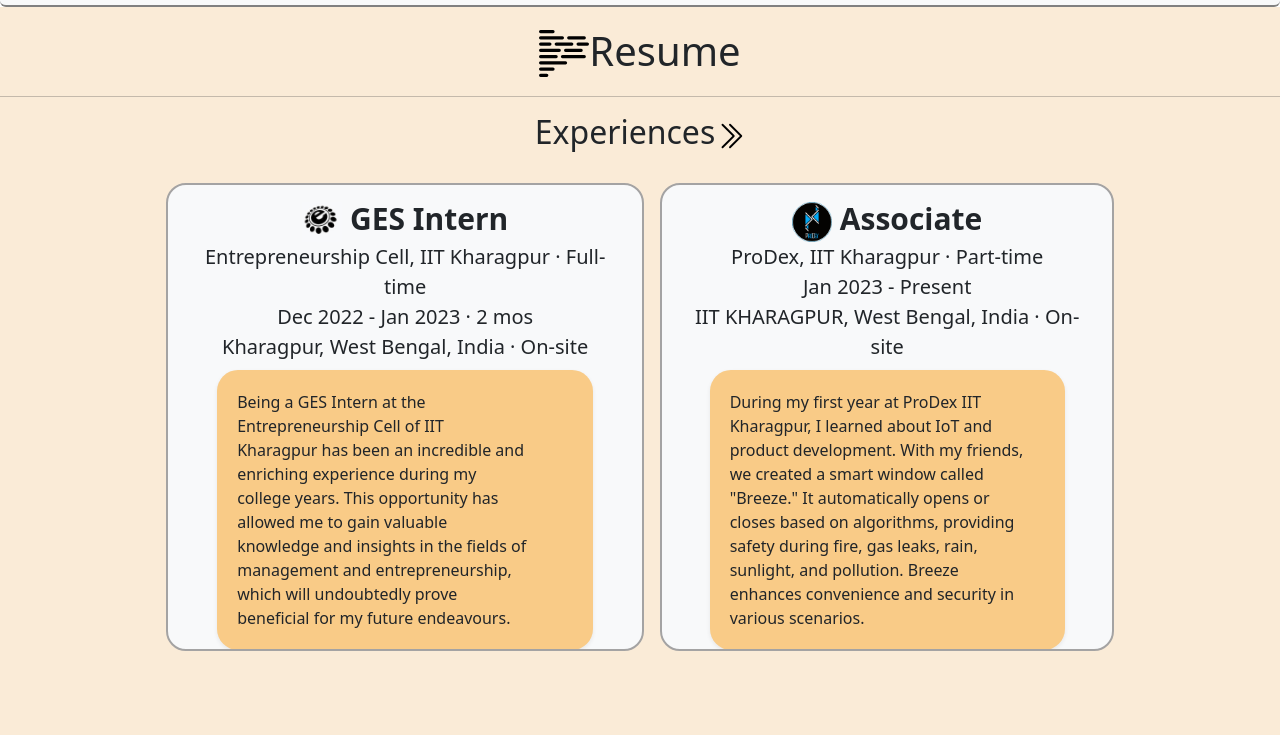
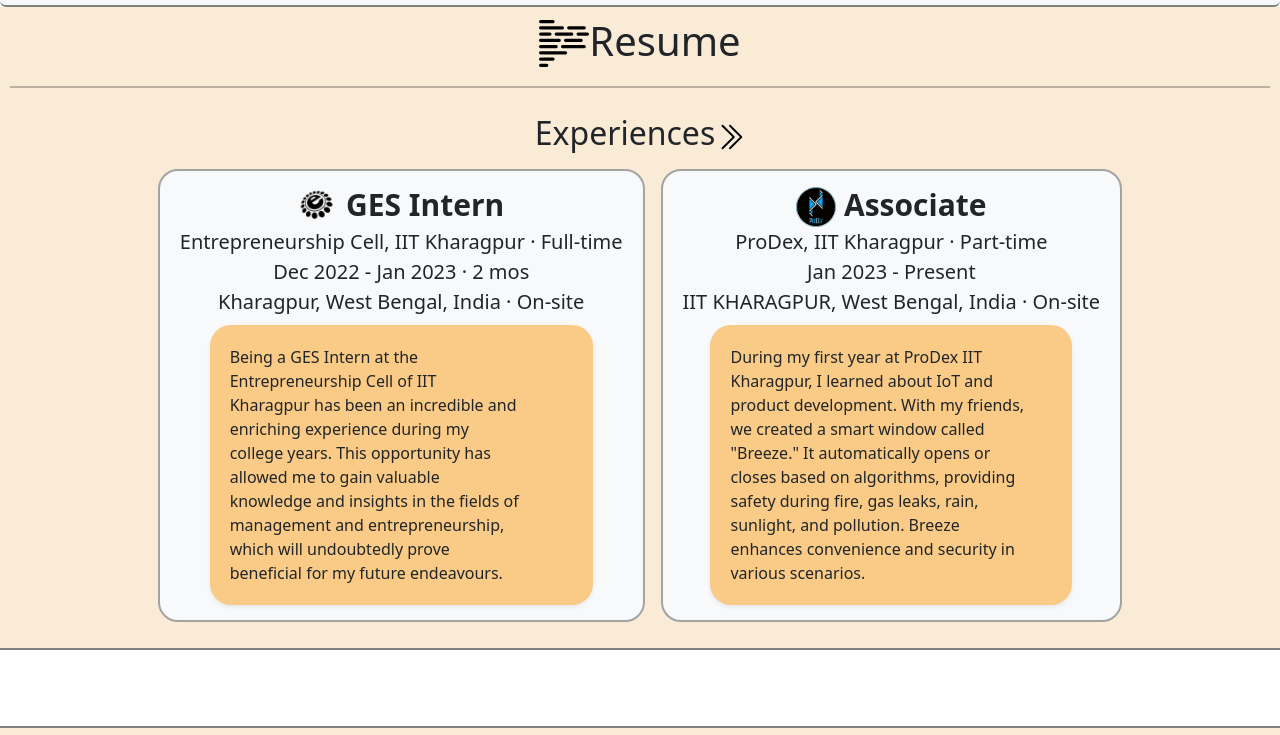
Before and after one commit to Abhyaksh/My-Portfolio, a plain HTML site: page resume.html in a window 1280 px wide. Shown: the part 51-786 px from the top of the page. Drawn offline with nearby package versions, Linux system fonts and the light colour scheme.

Commit message:
Add files via upload

```diff
--- a/resume.html
+++ b/resume.html
@@ -38,15 +38,14 @@
           </div>
         </div>
       </nav>
-<div style="height: 20vh; background-color:antiquewhite; ">
-        <h1 style="text-align: center; padding-top: 20px;"> <img src="svg/body-text.svg" alt="" height="50px">Resume <hr>
+<div style="height: auto; background-color:antiquewhite; padding: 10px; ">
+        <h1 style="text-align: center;"> <img src="svg/body-text.svg" alt="" height="50px">Resume <hr style="border: 1px solid black;">
         </h1>
-        <h2 style=" text-align: center;"> Experiences<img src="svg/chevron-double-right.svg" alt="arrow" height="30px"></h2>
       </div>
-    <div style="height: 73vh; background-color: antiquewhite; display: flex; justify-content: center; ">
-     <div style="height: 500px; width: 980px; background-color:antiquewhite; display: flex;  justify-content: center;">
-     <div class="d-md-flex flex-md-equal w-100 my-md-3 ps-md-3">
-        <div class="bg-body-tertiary me-md-3 pt-2 px-3  text-center overflow-hidden " style="border-radius: 20px; border: 2px solid rgb(164, 163, 163);" >
+    <div style="height: auto; padding: 10px; padding-top: 0px; background-color: antiquewhite; ">
+      <h2 style=" text-align: center;"> Experiences<img src="svg/chevron-double-right.svg" alt="arrow" height="30px"></h2>
+      <div class="d-md-flex flex-md-equal w-100 my-md-3 ps-md-3" style="display: flex; justify-content: center;">
+        <div class="bg-body-tertiary me-md-3 pt-2 px-3  text-center overflow-hidden " style="border-radius: 20px; border: 2px solid rgb(164, 163, 163); padding: 15px;" >
           <div class="my-1 p-1">
             <p class="display-5" style="text-align: center; font-size: 30px; font-weight: bolder;  padding-bottom: 0px; margin-bottom: 0px; margin-top: 0px; padding-top: 0px;"><img src="svg/ecell.jpeg" alt="" height="40px"> GES Intern</p>
             <p class="lead" style="margin-bottom: 0px;">Entrepreneurship Cell, IIT Kharagpur · Full-time <br>
@@ -69,13 +68,11 @@
               </p>
             </div>
           </div>
-
-      </div>
     </div>
     </div>
     <div style="height: 10vh; width: 100%; background-color: white; border-top: 2px solid grey; border-bottom: 2px solid grey;"></div>
     <div>
-        <div style="height: 38vh; background-color: antiquewhite; ">
+        <div style="height: auto; padding: 10px; background-color: antiquewhite; ">
             <h2 style=" margin-bottom: 0px; padding-top: 20px; text-align: center; "> Education<img src="svg/chevron-double-right.svg" alt="arrow" height="30px"></h2>
             <div class="d-flex flex-column flex-md-row p-4 gap-4 py-md-3 align-items-center justify-content-center" style="padding-top: 20px;">
                 <div class="list-group" style="width: 50%;">
@@ -108,7 +105,7 @@
              </div>
     </div>
     <div style="height: 10vh; width: 100%; background-color: white; border-top: 2px solid grey; border-bottom: 2px solid grey;""></div>
-    <div style="height: 65vh; width: 100%; background-color:antiquewhite; display: flex; justify-content: center; align-items: center;">
+    <div style="height: auto; padding: 10px; width: 100%; background-color:antiquewhite; display: flex; justify-content: center; align-items: center;">
     <div class="container px-4 py-5" id="hanging-icons">
         <h2 class="pb-2 border-bottom" style="padding-top: 20px; text-align: center;">Certificates <img src="svg/chevron-double-right.svg" alt="Arrow" height="30px"> </h2>
         <div class="row g-4 py-2  row-cols-1 row-cols-lg-3">
@@ -163,7 +160,7 @@
       </div>
     </div>
     <div style="height: 10vh; width: 100%; background-color: white; border-top: 2px solid grey; border-bottom: 2px solid grey;"></div>
-    <div style="display: flex; width: 100%; height: 60vh; background-color: antiquewhite; align-items: center; justify-content: center; border-bottom: 2px solid grey;">
+    <div style="display: flex; width: 100%; height: auto; padding: 10px; background-color: antiquewhite; align-items: center; justify-content: center; border-bottom: 2px solid grey;">
         <div class="my-3 p-3 bg-body rounded shadow-sm" style="width: 50%;">
             <h6 class="border-bottom pb-2 mb-0" style=" font-size: 30px; text-align: center;">Skills <img src="svg/chevron-double-right.svg" alt="" height="30px"></h6>
             <div class="d-flex text-body-secondary pt-3" >
```
Also changed, not shown: index.html (+2 -1 lines).
